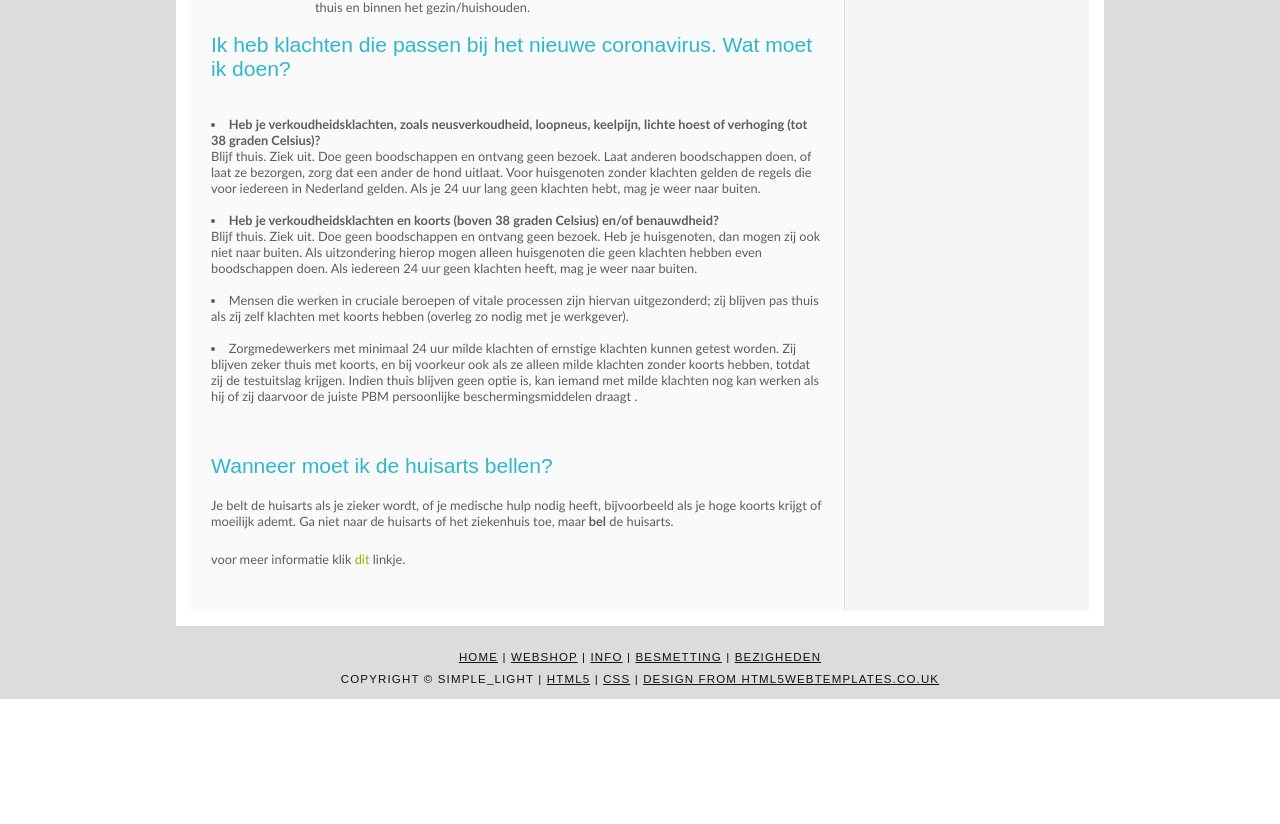
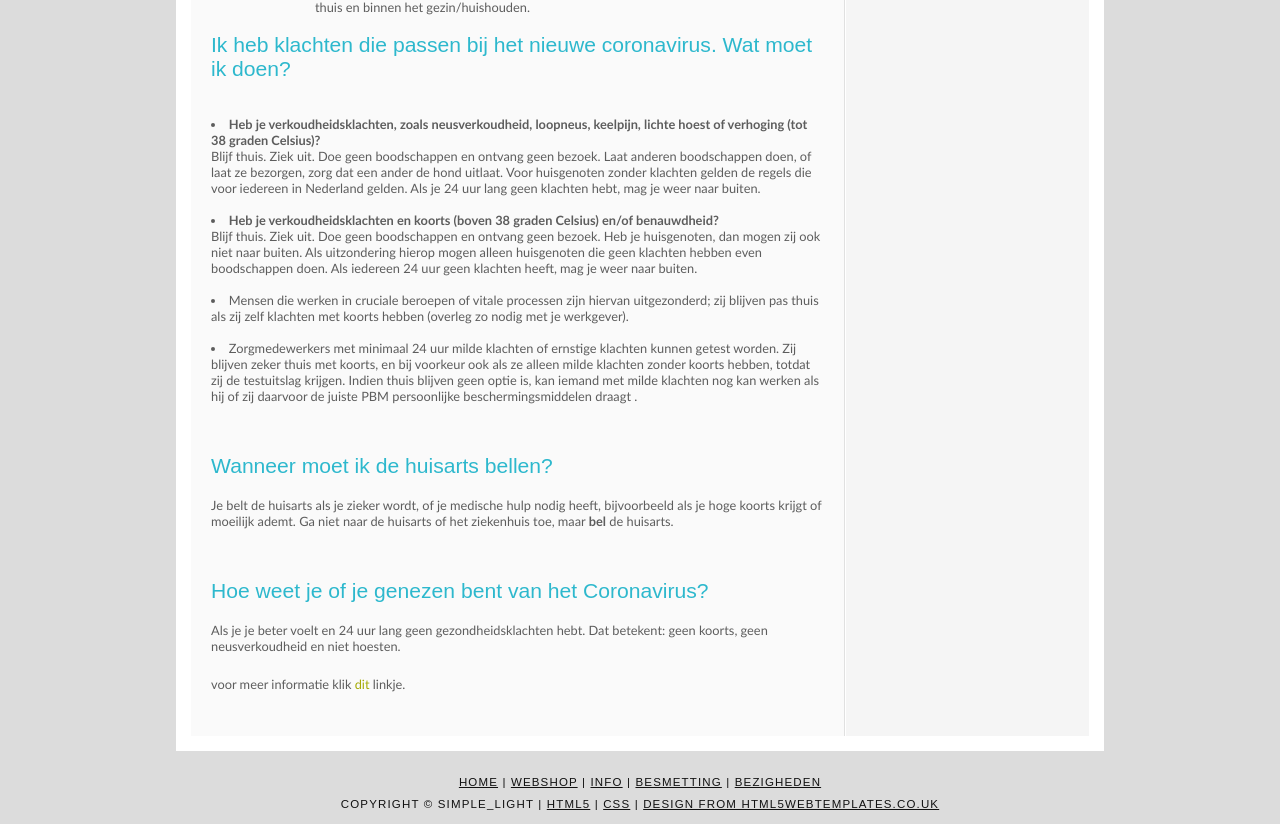
Before and after one commit to Corona-Website-Gijs-Job-Cas-Youri/Corona-Website, a PHP site: page /info.php in a window 1280 px wide. Shown: the part 837-1661 px from the top of the page. Before the commit the page ends 1536 px from the top, so only its background shows below. Run offline with PHP 8.4, Linux system fonts and the light colour scheme.

Commit message:
extra kopje bij info

```diff
--- a/Frontend/info.php
+++ b/Frontend/info.php
@@ -152,6 +152,10 @@
 
                 </p>
                 <p>
+                    <h1>Hoe weet je of je genezen bent van het Coronavirus?</h1>
+                    Als je je beter voelt en 24 uur lang geen gezondheidsklachten hebt. Dat betekent: geen koorts, geen neusverkoudheid en niet hoesten.
+                </p>
+                <p>
                     voor meer informatie klik <a href="https://www.rivm.nl/coronavirus-covid-19/vragen-antwoorden#eigengezondheid">dit</a> linkje.
                     </p>
             </div>
```
